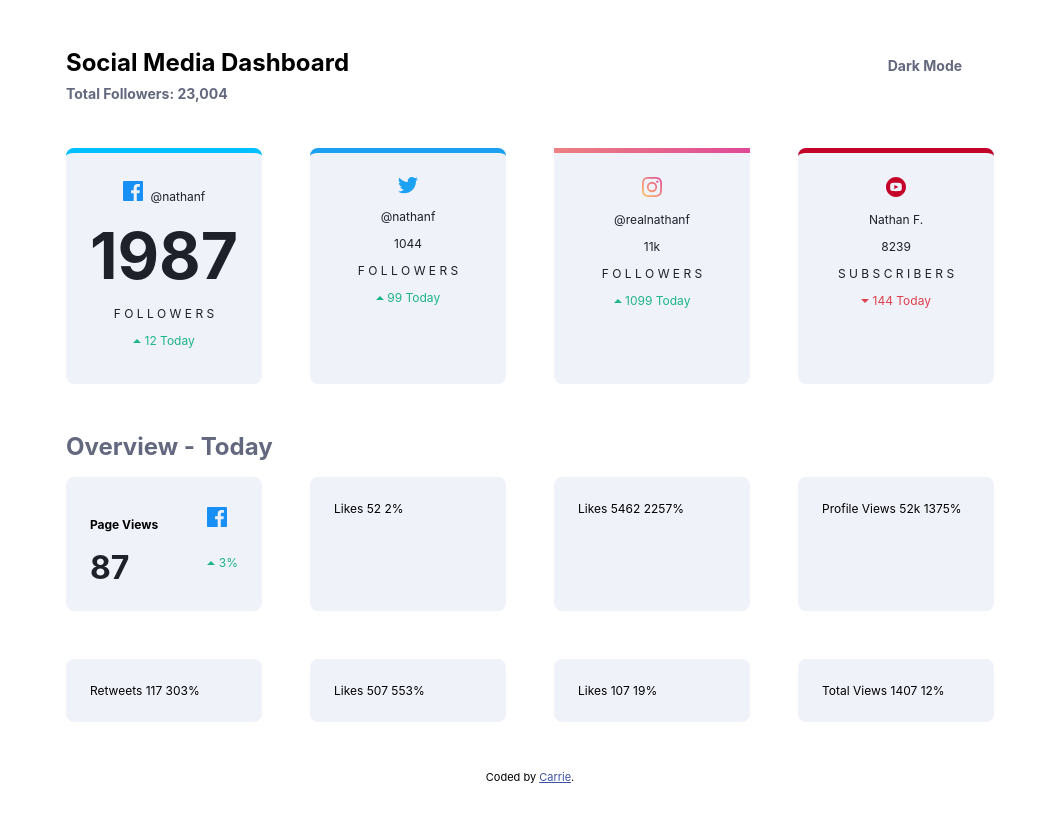
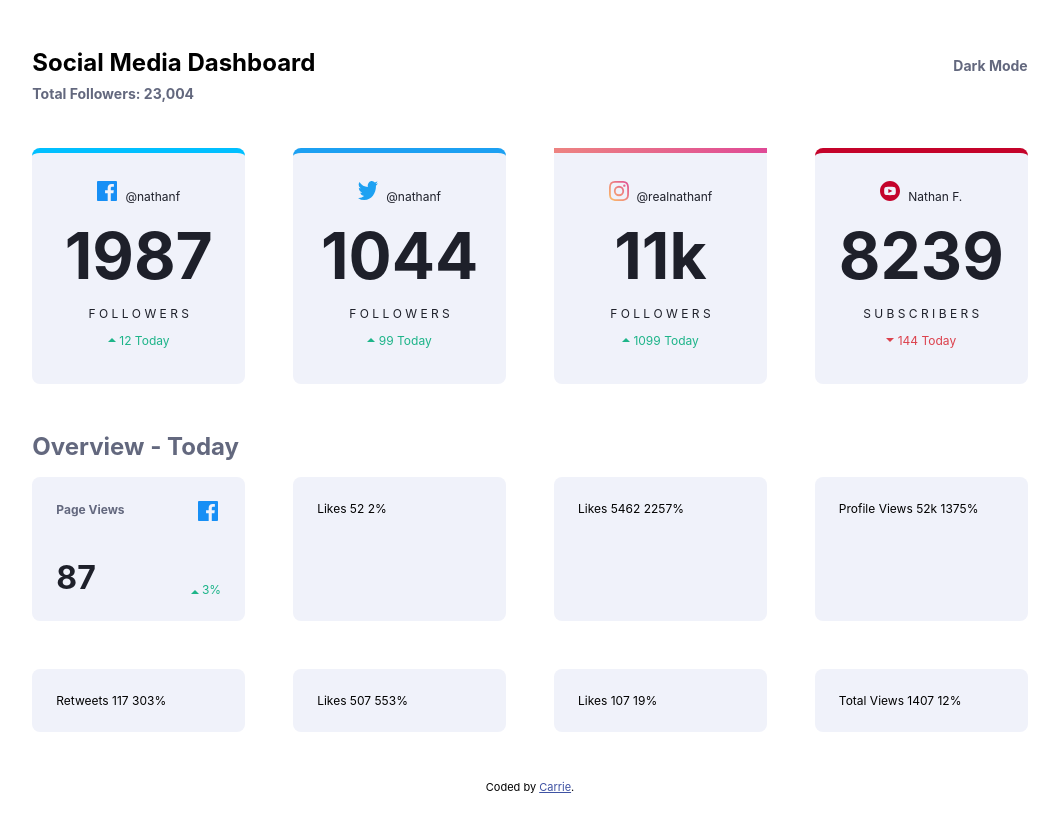
Before and after one commit to cpascale43/SocialMediaDashboard, a plain HTML site: page index.html in a window 1280 px wide. Shown: the whole page, without its empty margins (110-1169 px from the left). Drawn offline with Linux system fonts and the light colour scheme.

Commit message:
finished top 4 tiles

```diff
--- a/index.html
+++ b/index.html
@@ -48,9 +48,16 @@
 
         <div class="t">
           <div class="text">
-            <img src="./images/icon-twitter.svg" />
+            <div class="image">
+              <img
+                class="icon"
+                src="./images/icon-twitter.svg"
+                height="20"
+                width="20"
+              />
               <p>@nathanf</p>
-            <p>1044</p>
+            </div>
+            <p class="number">1044</p>
             <p>F O L L O W E R S</p>
             <p class="up">
               <img class="up-icon" src="./images/icon-up.svg" /> 99 Today
@@ -60,9 +67,11 @@
 
         <div class="i">
           <div class="text">
-            <img src="./images/icon-instagram.svg" />
+            <div class="image">
+              <img class="icon" src="./images/icon-instagram.svg" />
               <p>@realnathanf</p>
-            <p>11k</p>
+            </div>
+            <p class="number">11k</p>
             <p>F O L L O W E R S</p>
             <p class="up">
               <img class="up-icon" src="./images/icon-up.svg" /> 1099 Today
@@ -72,9 +81,11 @@
 
         <div class="y">
           <div class="text">
-            <img src="./images/icon-youtube.svg" />
+            <div class="image">
+              <img class="icon" src="./images/icon-youtube.svg" />
               <p>Nathan F.</p>
-            <p>8239</p>
+            </div>
+            <p class="number">8239</p>
             <p>S U B S C R I B E R S</p>
             <p class="down">
               <img class="up-icon" src="./images/icon-down.svg" /> 144 Today
@@ -86,21 +97,20 @@
       <h1 class="overview">Overview - Today</h1>
 
       <div class="grid">
-
         <div class="page-views">
           <div class="left">
-            <h4>Page Views</h4>
+            <h4 class="views">Page Views</h4>
             <p class="small-number">87</p>
           </div>
           <div class="right">
             <img
-            class="icon"
+              class="icon-overview"
               src="./images/icon-facebook.svg"
               height="20"
               width="20"
             />
             <p class="up">
-              <img class="up-icon" src="./images/icon-up.svg"> 3%
+              <img class="up-icon" src="./images/icon-up.svg" /> 3%
             </p>
           </div>
         </div>
@@ -123,4 +133,5 @@
       <div class="attribution">Coded by <a href="#">Carrie</a>.</div>
     </div>
   </body>
+  <script src="js/script.js"></script>
 </html>
--- a/styles.css
+++ b/styles.css
@@ -65,14 +65,17 @@ p {
   font-weight: 700;
   font-size: 2rem;
   margin: 0;
+  padding-top: 20%;
 }
 
 .up {
   color: hsl(163, 72%, 41%);
+  margin: 0;
+  padding: 0;
 }
 
 .up-icon {
-  padding-bottom: 2px;
+  padding-bottom: 2%;
 }
 
 .down {
@@ -85,6 +88,12 @@ h3 {
 
 .overview {
   color: hsl(228, 12%, 44%);
+}
+
+.icon-overview {
+  margin: 0;
+  padding-bottom: 200%;
+  padding-left: 25%;
 }
 
 .f {
@@ -118,7 +127,8 @@ h3 {
 .left {
   display: flex;
   flex-direction: column;
-  align-items: baseline;
+  align-items: space-between;
+  justify-content: space-around;
 }
 
 .right {
@@ -127,6 +137,8 @@ h3 {
   align-items: baseline;
 }
 
-h4 {
-  margin-right: 2rem;
+h4.views {
+  margin: 0;
+  padding-bottom: 40%;
+  color: hsl(228, 12%, 44%)
 }
```
Also changed, not shown: script.js (added). Lines whose indentation alone changed are shown as unchanged.
